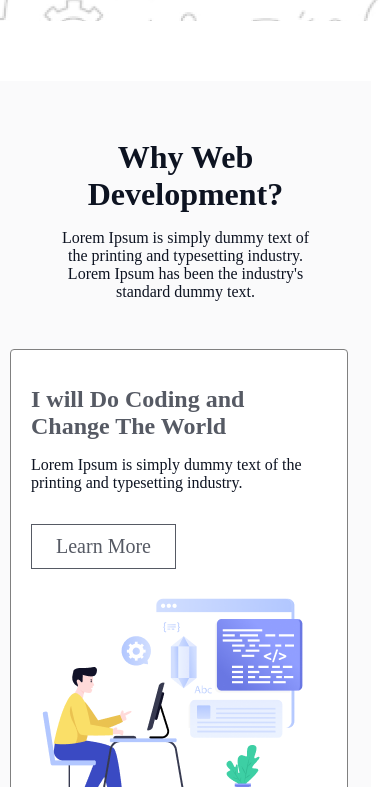
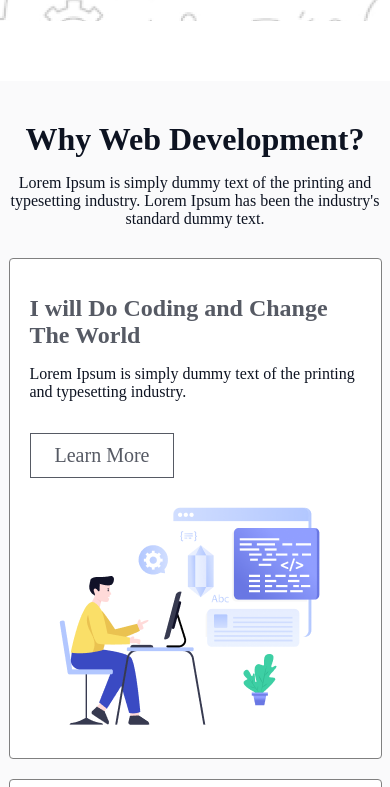
Before and after one commit to Rahibazam/portfolio, a plain HTML site: page index.html in a window 390 px wide. Shown: the part 813-1600 px from the top of the page. Drawn offline with Linux system fonts and the light colour scheme; a web font is replaced by a local one.

Commit message:
updated the web dev section

```diff
--- a/styles/portfolio.css
+++ b/styles/portfolio.css
@@ -167,6 +167,7 @@
 }
 
 .web-development-section > .shared-container {
+    display: block;
     margin: auto;
     background-color: #FAFAFB;
     padding: 80px 97px;
@@ -256,21 +257,23 @@
 
     .web-development-section{
         width: 100%;
+        padding: auto;
     }
 
     .web-development-section > .shared-container {
-        width: 90%;
-        padding: 10px;
+        width: 100%;
+        padding: 10px 0px;
         margin: 10px 0px;
+        align-self: center;
     }
 
     .web-dev-content{
-        /* width: 90%; */
-        padding: 0px;
-        /* margin: auto; */
+        padding: 10px;
+        margin: 20px auto;
     }
 
     .web-dev-tile-1{
+        margin: auto;
         width: 90%;
         padding: 10px;
         flex-direction: column;
@@ -281,6 +284,7 @@
     }
 
     .web-dev-tile-2{
+        margin: 20px auto;
         width: 90%;
         padding: 10px;
         flex-direction: column;
```
